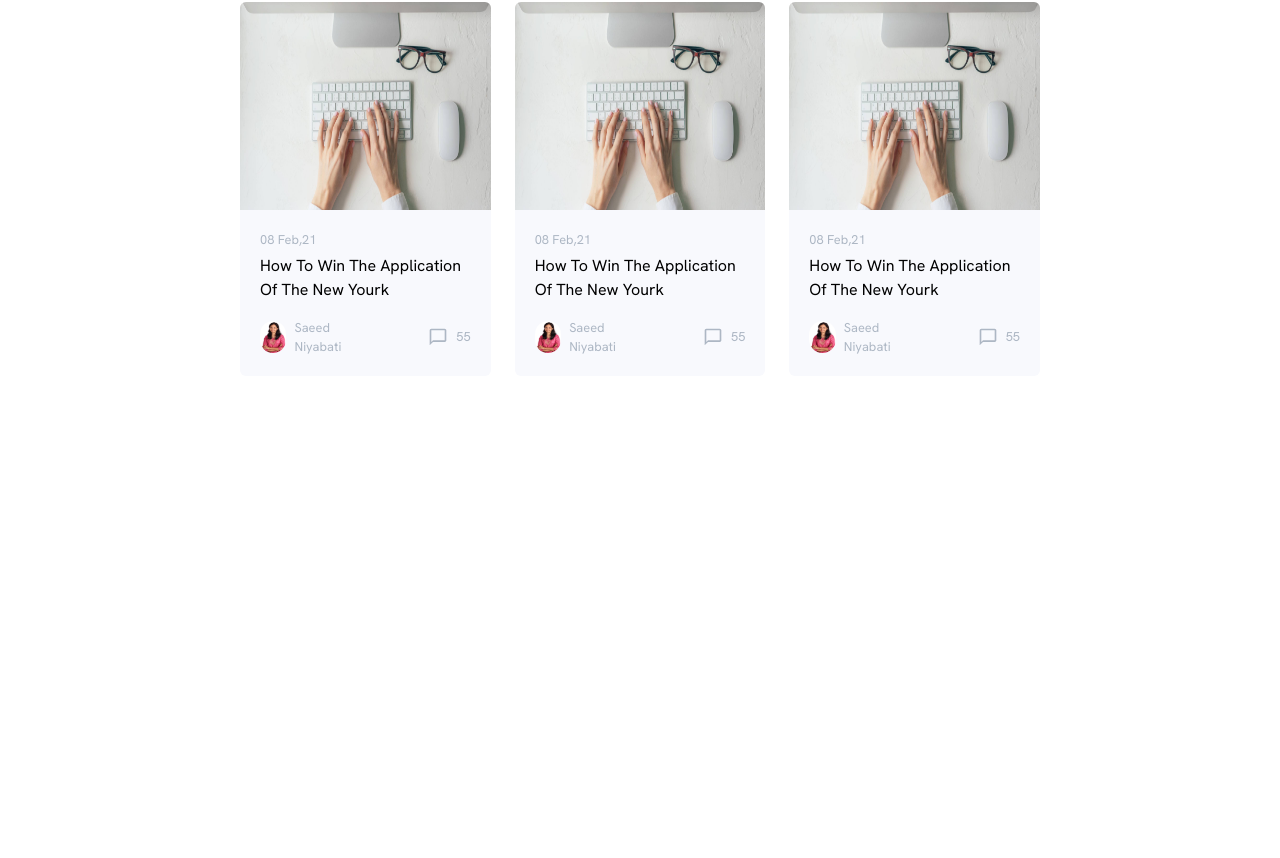
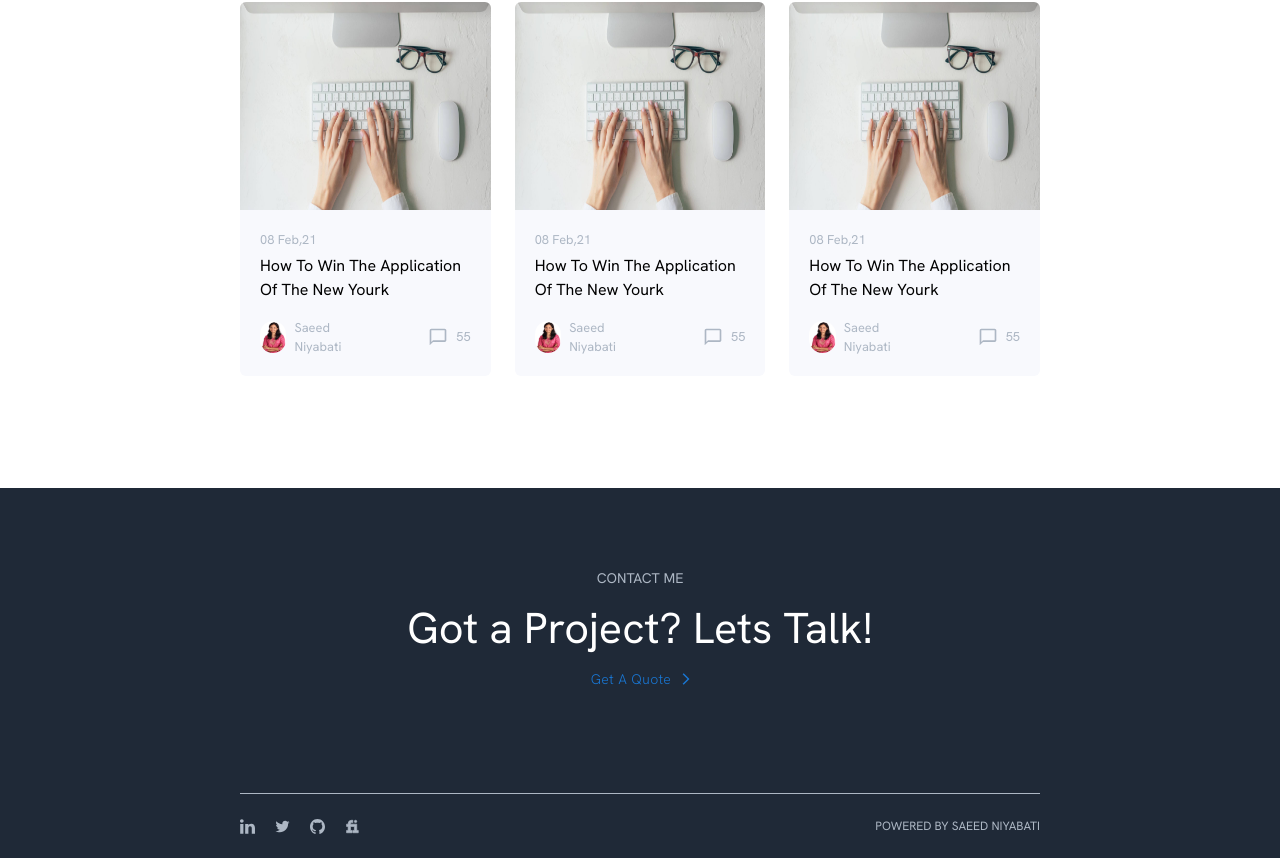
Before and after one commit to saeidniyabati2/myportfolio, a Next.js app: page / in a window 1280 px wide. Shown: the part 4933-5791 px from the top of the page. Before the commit the page ends 5421 px from the top, so only its background shows below. Built offline with nearby package versions, Linux system fonts and the light colour scheme.

Commit message:
fixing style of footer

```diff
--- a/src/components/ContainerBlock.tsx
+++ b/src/components/ContainerBlock.tsx
@@ -6,7 +6,7 @@ export default function ContainerBlock({ children }) {
     <section className="flex flex-col">
       <Navbar />
       {children}
-      {/* <Footer /> */}
+      <Footer />
     </section>
   );
 }
--- a/src/components/Footer.tsx
+++ b/src/components/Footer.tsx
@@ -14,7 +14,7 @@ export const Footer: React.FC = () => {
         <BlueButton
           title="Get A Quote"
           Icon={ArrowForwardIosIcon}
-          ClassName="mt-9 py-3 md:py-0 w-full md:w-auto"
+          ClassName="mt-9 py-3 w-full md:w-auto"
         />
         {/* container social media icons */}
         <div className="w-full mt-10 md:mt-24 flex border-secondGray border-t-[0.2px] pt-6 ">
```
